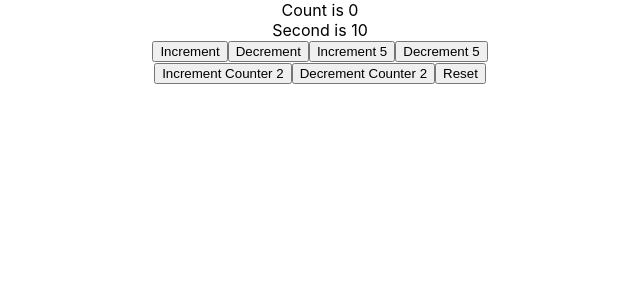
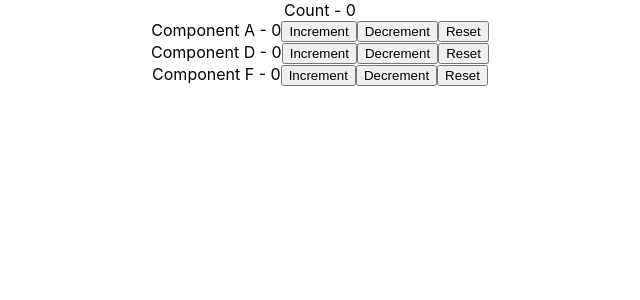
Before and after one commit to Mersock/react-hook-pactice, a React (Create React App) app: page / in a window 1280 px wide. Shown: the top 300 px of the page, without its empty margins (320-960 px from the left). Built offline with nearby package versions, Linux system fonts and the light colour scheme.

Commit message:
use state with use context

```diff
--- a/src/App.js
+++ b/src/App.js
@@ -1,27 +1,50 @@
-import React from 'react';
+import React, { useReducer } from 'react';
 import './App.css';
-import ClassCounter from './components/useState/ClassCounter';
-import HookCounter from './components/useState/HookCounter';
-import HookCounterTwo from './components/useState/HookCounterTwo';
-import HookCounterThree from './components/useState/HookCounterThree';
-import ClassCounterTwo from './components/useState/ClassCounterTwo';
-import HookCounterFour from './components/useState/HookCounterFour';
-import ClassCounterOne from './components/useEffect/ClassCounterOne';
-import HookCounterOne from './components/useEffect/HookCounterOne';
-import ClassMouse from './components/useEffect/ClassMouse';
-import HookMouse from './components/useEffect/HookMouse';
-import MouseContainer from './components/useEffect/MouseContainer';
-import IntervalCalssCounter from './components/useEffect/IntervalCalssCounter';
-import IntervalHookCounter from './components/useEffect/IntervalHookCounter';
-import DataFetching from './components/useEffect/DataFetching';
-import ComponentC from './components/useContext/ComponentC';
-import CounterOne from './components/useReducer/CounterOne';
-import CounterTwo from './components/useReducer/CounterTwo';
+// import ClassCounter from './components/useState/ClassCounter';
+// import HookCounter from './components/useState/HookCounter';
+// import HookCounterTwo from './components/useState/HookCounterTwo';
+// import HookCounterThree from './components/useState/HookCounterThree';
+// import ClassCounterTwo from './components/useState/ClassCounterTwo';
+// import HookCounterFour from './components/useState/HookCounterFour';
+// import ClassCounterOne from './components/useEffect/ClassCounterOne';
+// import HookCounterOne from './components/useEffect/HookCounterOne';
+// import ClassMouse from './components/useEffect/ClassMouse';
+// import HookMouse from './components/useEffect/HookMouse';
+// import MouseContainer from './components/useEffect/MouseContainer';
+// import IntervalCalssCounter from './components/useEffect/IntervalCalssCounter';
+// import IntervalHookCounter from './components/useEffect/IntervalHookCounter';
+// import DataFetching from './components/useEffect/DataFetching';
+// import ComponentC from './components/useContext/ComponentC';
+// import CounterOne from './components/useReducer/CounterOne';
+// import CounterTwo from './components/useReducer/CounterTwo';
+// import CounterThree from './components/useReducer/CounterThree';
+import ComponentA from './components/useReducerWithuseContext/ComponentA'
+import ComponentB from './components/useReducerWithuseContext/ComponentB'
+import ComponentC from './components/useReducerWithuseContext/ComponentC'
 
-export const UserContext = React.createContext()
-export const ChannelContext = React.createContext()
+export const CountContext = React.createContext()
+
+// export const UserContext = React.createContext()
+// export const ChannelContext = React.createContext()
+
+
+const initialState = 0;
+const reducer = (state, action) => {
+  switch (action) {
+    case 'increment':
+      return state + 1
+    case 'decrement':
+      return state - 1
+    case 'reset':
+      return initialState
+    default:
+      return state
+  }
+}
 
 function App() {
+  const [count, dispatch] = useReducer(reducer, initialState)
+
   return (
     <div className="App">
       {/* <ClassCounter />
@@ -46,8 +69,16 @@
       </UserContext.Provider> */}
 
       {/* <CounterOne/> */}
-
-      <CounterTwo/>
+      {/* <CounterTwo/> */}
+      {/* <CounterThree/> */}
+      <CountContext.Provider
+        value={{ countState: count, countDispatch: dispatch }}
+      >
+        Count - {count}
+        <ComponentA />
+        <ComponentB />
+        <ComponentC />
+      </CountContext.Provider>
     </div>
   );
 }
--- /dev/null
+++ b/src/components/useReducer/CounterThree.js
@@ -0,0 +1,37 @@
+import React, { useReducer } from 'react'
+
+const initialState = 0;
+const reducer = (state, action) => {
+    switch (action) {
+        case 'increment':
+            return state + 1
+        case 'decrement':
+            return state - 1
+        case 'reset':
+            return initialState
+        default:
+            return state
+    }
+}
+
+function CounterThree() {
+    const [count, dispatch] = useReducer(reducer, initialState)
+    const [countTwo, dispatchTwo] = useReducer(reducer, initialState)
+
+    return (
+        <div>
+            <div>Count is {count}</div>
+            <button onClick={() => dispatch('increment')}>Increment</button>
+            <button onClick={() => dispatch('decrement')}>Decrement</button>
+            <button onClick={() => dispatch('reset')}>Reset</button>
+            <div>
+                <div>Count is {countTwo}</div>
+                <button onClick={() => dispatch('increment')}>Increment</button>
+                <button onClick={() => dispatch('decrement')}>Decrement</button>
+                <button onClick={() => dispatch('reset')}>Reset</button>
+            </div>
+        </div>
+    )
+}
+
+export default CounterThree
--- /dev/null
+++ b/src/components/useReducerWithuseContext/ComponentA.js
@@ -0,0 +1,17 @@
+import React, { useContext } from 'react'
+import { CountContext } from '../../App'
+
+function ComponentA() {
+    const countContext = useContext(CountContext)
+    console.log(countContext)
+    return (
+        <div>
+            Component A - {countContext.countState}
+            <button onClick={() => countContext.countDispatch('increment')}>Increment</button>
+            <button onClick={() => countContext.countDispatch('decrement')}>Decrement</button>
+            <button onClick={() => countContext.countDispatch('reset')}>Reset</button>
+        </div>
+    )
+}
+
+export default ComponentA
--- /dev/null
+++ b/src/components/useReducerWithuseContext/ComponentB.js
@@ -0,0 +1,12 @@
+import React from 'react'
+import ComponentD from './ComponentD'
+
+function ComponentB() {
+    return (
+        <div>
+            <ComponentD/>
+        </div>
+    )
+}
+
+export default ComponentB
--- /dev/null
+++ b/src/components/useReducerWithuseContext/ComponentC.js
@@ -0,0 +1,12 @@
+import React from 'react'
+import ComponentE from './ComponentE'
+
+function ComponentC() {
+    return (
+        <div>
+            <ComponentE/>
+        </div>
+    )
+}
+
+export default ComponentC
--- /dev/null
+++ b/src/components/useReducerWithuseContext/ComponentD.js
@@ -0,0 +1,16 @@
+import React, { useContext } from 'react'
+import { CountContext } from '../../App'
+
+function ComponentD() {
+    const countContext = useContext(CountContext)
+    return (
+        <div>
+            Component D  - {countContext.countState}
+            <button onClick={() => countContext.countDispatch('increment')}>Increment</button>
+            <button onClick={() => countContext.countDispatch('decrement')}>Decrement</button>
+            <button onClick={() => countContext.countDispatch('reset')}>Reset</button>
+        </div>
+    )
+}
+
+export default ComponentD
--- /dev/null
+++ b/src/components/useReducerWithuseContext/ComponentE.js
@@ -0,0 +1,12 @@
+import React from 'react'
+import ComponentF from './ComponentF'
+
+function ComponentE() {
+    return (
+        <div>
+            <ComponentF/>
+        </div>
+    )
+}
+
+export default ComponentE
--- /dev/null
+++ b/src/components/useReducerWithuseContext/ComponentF.js
@@ -0,0 +1,16 @@
+import React, { useContext } from 'react'
+import { CountContext } from '../../App'
+
+function ComponentF() {
+    const countContext = useContext(CountContext)
+    return (
+        <div>
+            Component F - {countContext.countState}
+            <button onClick={() => countContext.countDispatch('increment')}>Increment</button>
+            <button onClick={() => countContext.countDispatch('decrement')}>Decrement</button>
+            <button onClick={() => countContext.countDispatch('reset')}>Reset</button>
+        </div>
+    )
+}
+
+export default ComponentF
```
